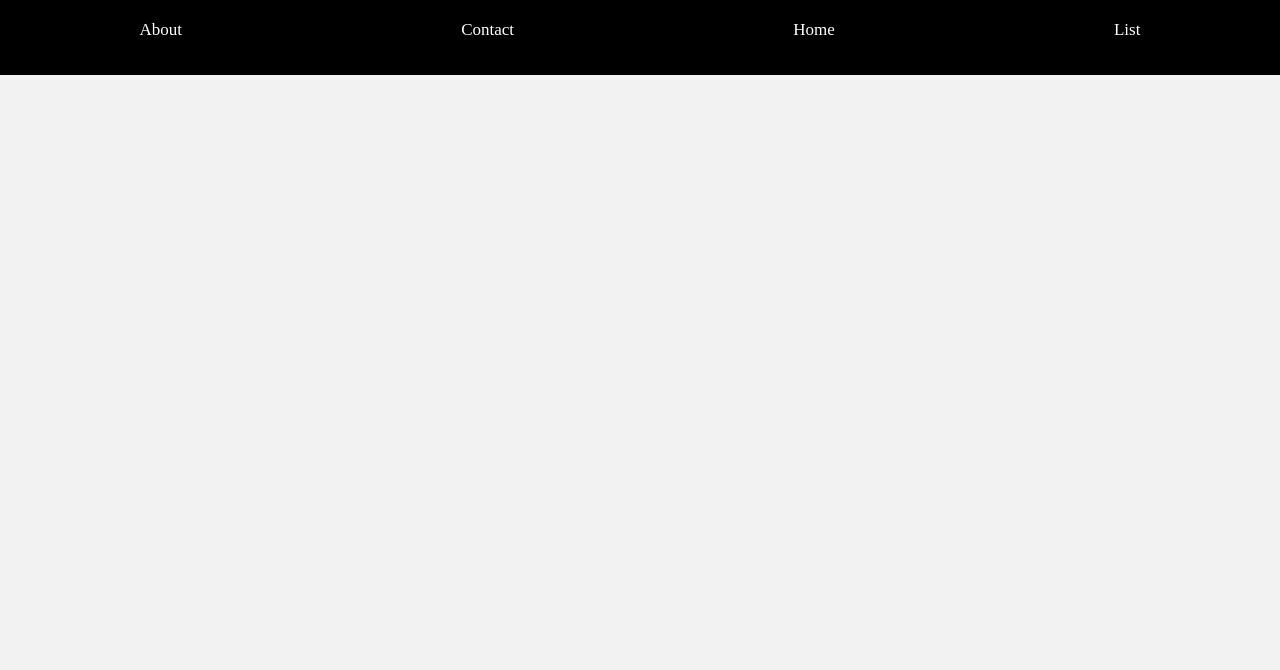
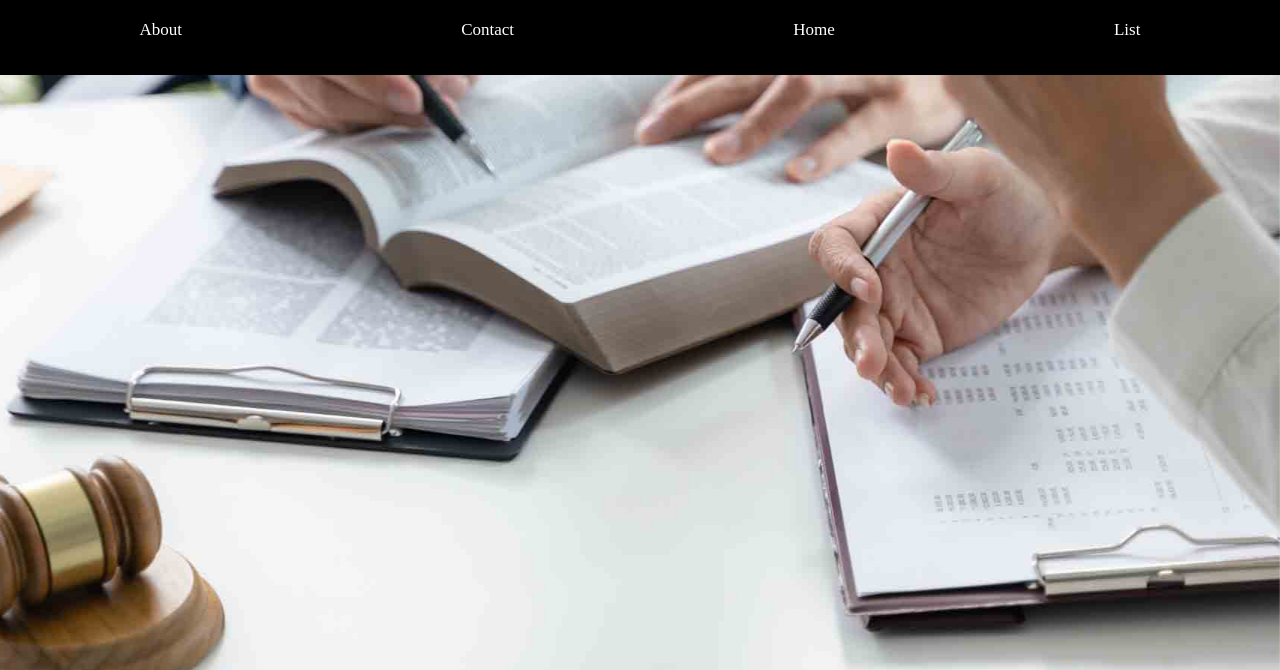
Before and after one commit to diablofo/1531, a plain HTML site: page index.html in a window 1280 px wide. Shown: the top 670 px of the page. Drawn offline with Linux system fonts and the light colour scheme.

Commit message:
parrelax

```diff
--- a/css/main.css
+++ b/css/main.css
@@ -124,6 +124,14 @@ nav > img{
 header{
     width: 100%;
     height: 75vh;
+    background-image: url(../media/JPEG/lawyer-legal-counsel-presents-to-the-client-a-sign-2022-11-16-18-05-19-utc.jpg);
+    background-size: cover;
+    background-position: center;
+    position: sticky;
+    right: 0;
+    top: 75px;
+    z-index: -5 ;
+
 }
 header > img{
     width: 100%;
```
